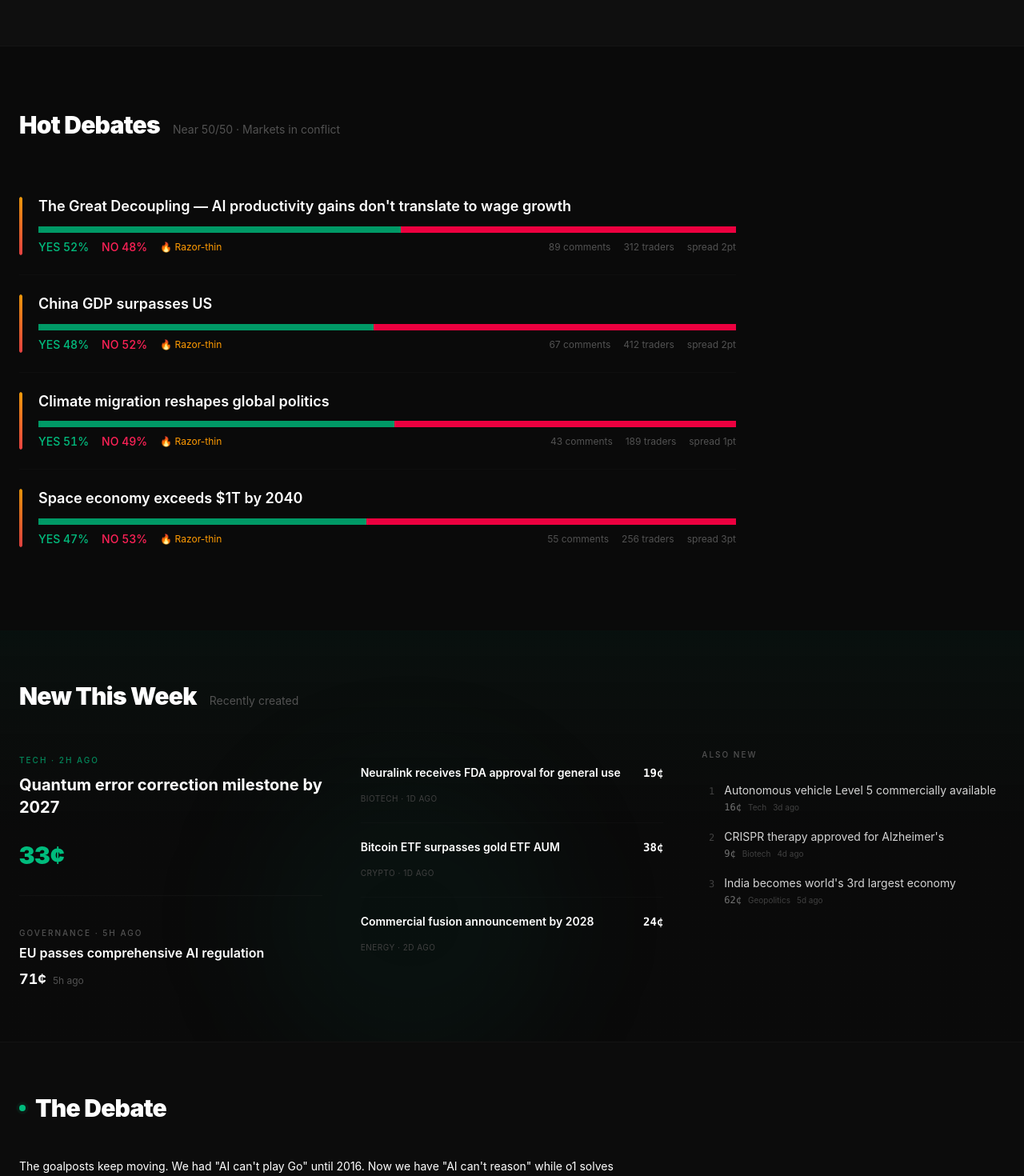
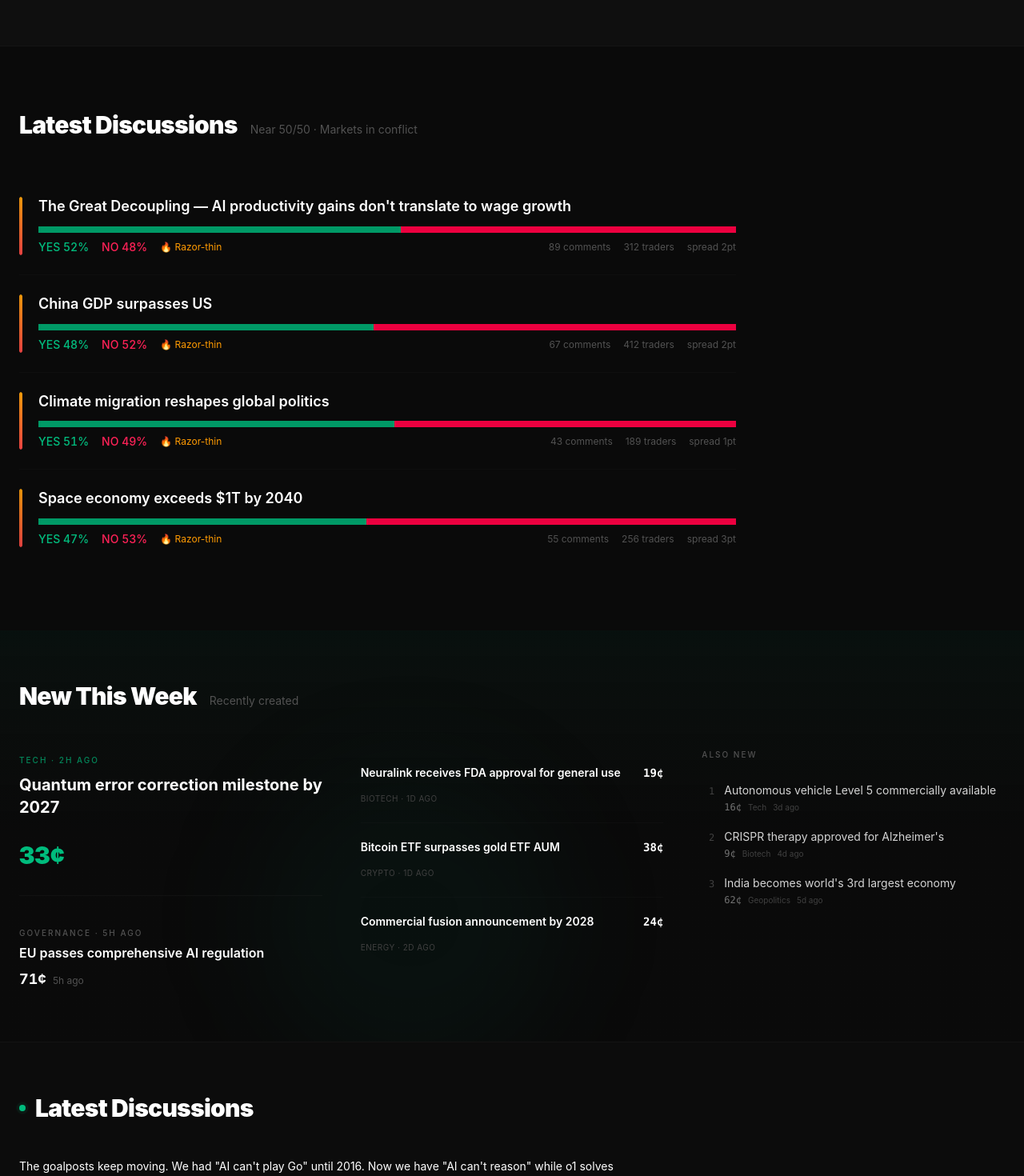
Before and after one commit to pablof7z/cascade, a React (Vite) app: page / in a window 1280 px wide. Shown: the part 1660-3130 px from the top of the page at 80% size. Built offline with nearby package versions, Linux system fonts and the light colour scheme.

Commit message:
rename: Hot Debates / The Debate → Latest Discussions on homepage

```diff
--- a/src/LandingPage.tsx
+++ b/src/LandingPage.tsx
@@ -705,7 +705,7 @@ export default function LandingPage({ markets, dispatch }: Props) {
       ═══════════════════════════════════════════════════════════════════ */}
       <section className="max-w-7xl mx-auto px-6 py-20">
         <div className="flex items-baseline gap-4 mb-12">
-          <h2 className="text-3xl font-black text-white tracking-tight">Hot Debates</h2>
+          <h2 className="text-3xl font-black text-white tracking-tight">Latest Discussions</h2>
           <span className="text-sm text-neutral-600">Near 50/50 · Markets in conflict</span>
         </div>
 
@@ -946,7 +946,7 @@ export default function LandingPage({ markets, dispatch }: Props) {
         <div className="max-w-7xl mx-auto px-6 py-16">
           <div className="flex items-center gap-3 mb-8">
             <PulseDot color="emerald" />
-            <h2 className="text-3xl font-black text-white tracking-tight">The Debate</h2>
+            <h2 className="text-3xl font-black text-white tracking-tight">Latest Discussions</h2>
           </div>
 
           <div className="max-w-3xl space-y-0">
```
